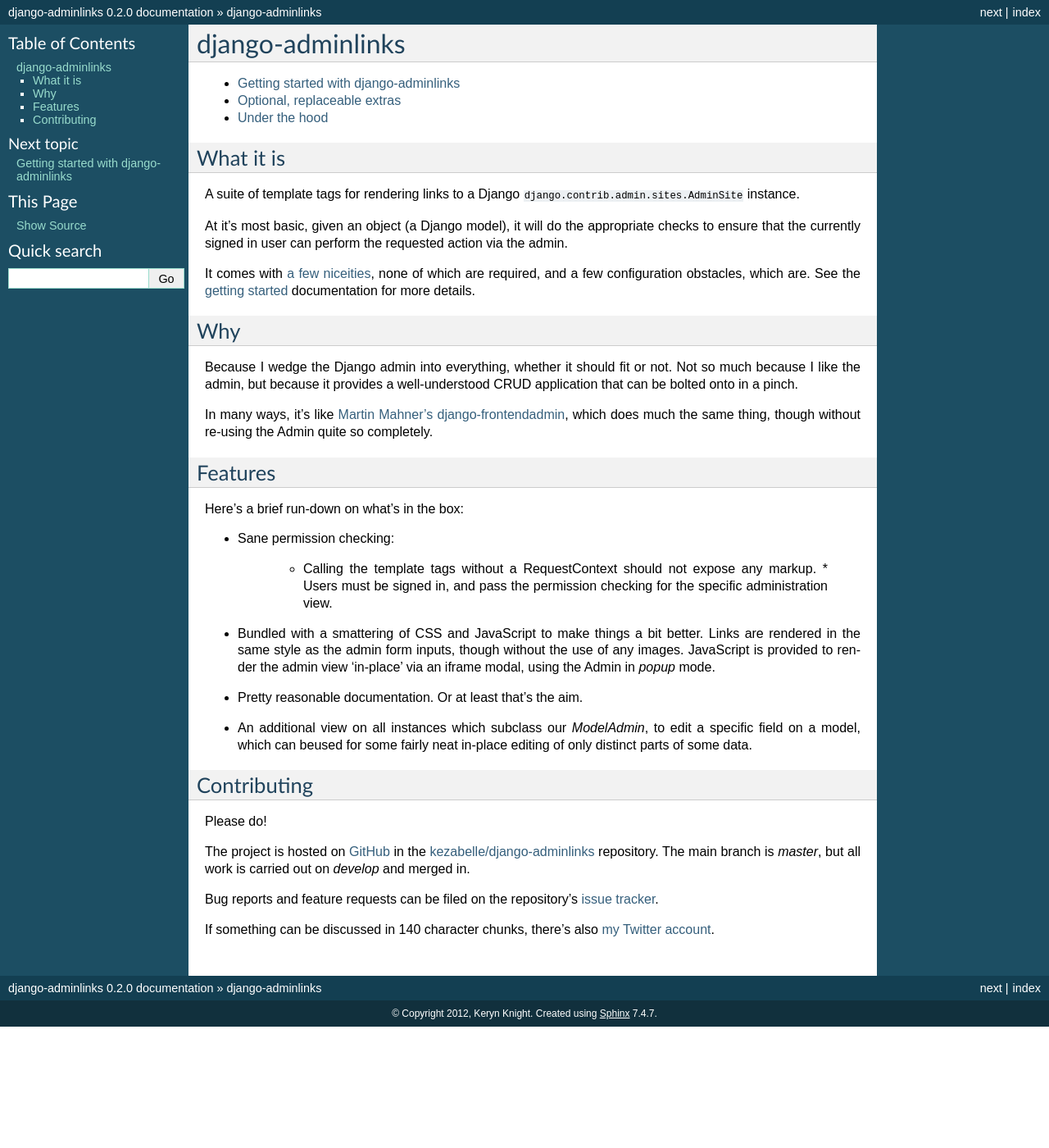
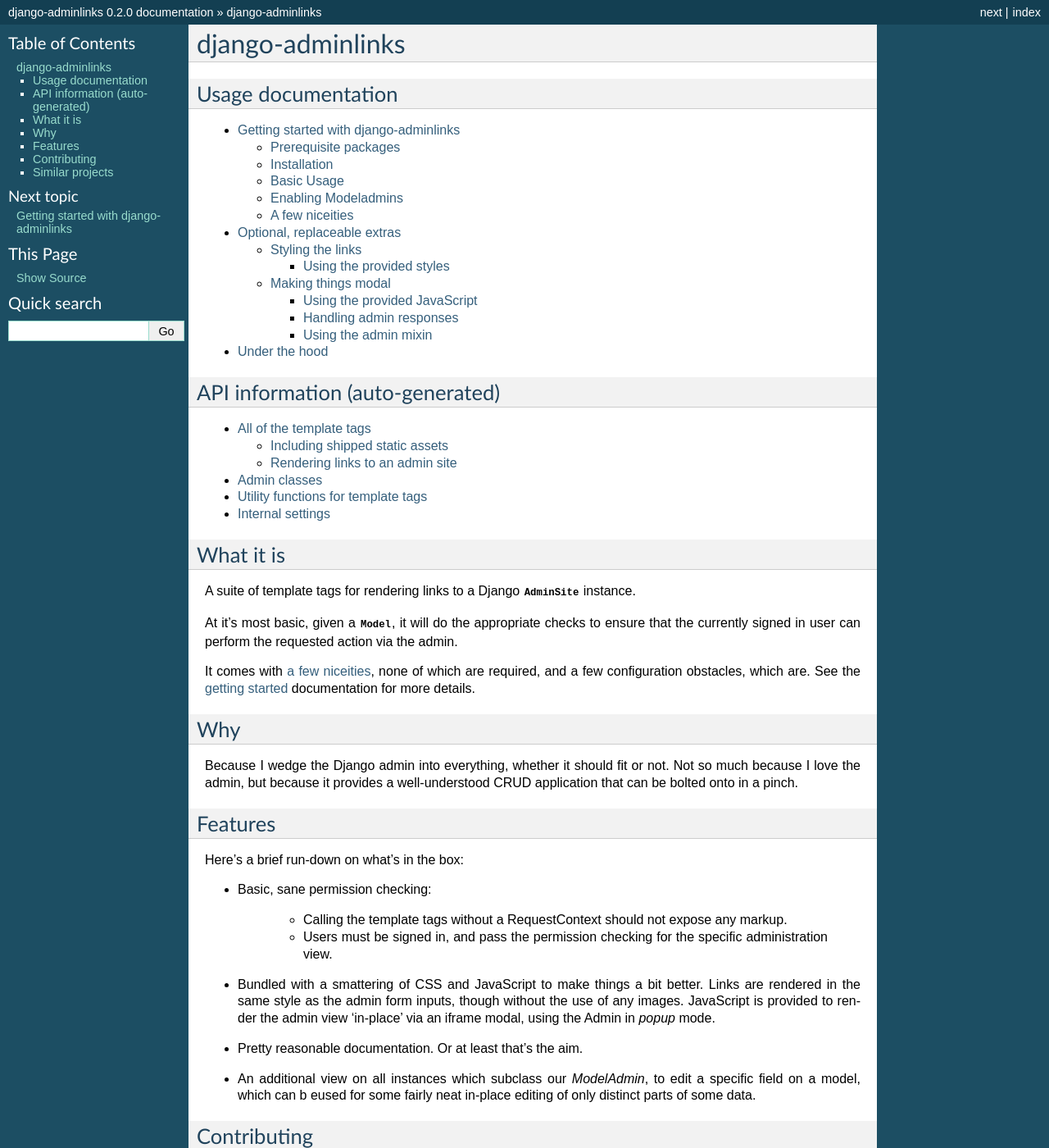
Before and after one commit to kezabelle/django-adminlinks, a Sphinx documentation site: the page built from docs/index.rst, in a window 1280 px wide and 1400 px high. Shown: the whole window at 82% size. Built offline with Sphinx 7.4.7, drawn with Linux system fonts in a browser that asks for light colours; cross-references to code outside the pages are shown as plain code; some of the changed text lies outside the part shown.

Commit message:
expanding documentation via api docs.

```diff
--- /dev/null
+++ b/docs/api/admin.rst
@@ -0,0 +1,9 @@
+Admin classes
+=============
+
+These provide additional functionality which may be depended on by
+`django-adminlinks` or related packages. See the
+:doc:`usage documentation <index>` for how to use.
+
+.. automodule:: adminlinks.admin
+    :members:
--- a/docs/api/templatetags.rst
+++ b/docs/api/templatetags.rst
@@ -11,10 +11,13 @@
 
     {% load adminlinks_assets %}
 
-Or if you're using Django 1.3 or better, you can do::
+Or to put just some of the available tags in your template namespace you can do::
 
     {% load render_adminlinks_js from adminlinks_assets %}
     {% load render_adminlinks_css from adminlinks_assets %}
+
+Asset tags
+^^^^^^^^^^
 
 .. automodule:: adminlinks.templatetags.adminlinks_assets
     :members:
@@ -26,12 +29,15 @@
 
     {% load adminlinks_buttons %}
 
-Or if you're using Django 1.3 or better, you can do::
+Or to put just some of the available tags in your template namespace you can do::
 
     {% load render_edit_button from adminlinks_buttons %}
     {% load render_changelist_button from adminlinks_buttons %}
 
 and so on.
 
+Link tags
+^^^^^^^^^
+
 .. automodule:: adminlinks.templatetags.adminlinks_buttons
     :members:
--- /dev/null
+++ b/docs/api/utils.rst
@@ -0,0 +1,5 @@
+Utility functions for template tags
+===================================
+
+.. automodule:: adminlinks.templatetags.utils
+    :members:
--- a/docs/conf.py
+++ b/docs/conf.py
@@ -247,4 +247,5 @@
     'python': ('http://python.readthedocs.org/en/latest/', None),
     'django': ('http://django.readthedocs.org/en/latest/', None),
     'sphinx': ('http://sphinx.readthedocs.org/en/latest/', None),
+    'classytags': ('http://django-classy-tags.readthedocs.org/en/latest/', None),
 }
--- a/docs/index.rst
+++ b/docs/index.rst
@@ -4,21 +4,35 @@
 django-adminlinks
 =================
 
+Usage documentation
+-------------------
+
 .. toctree::
-    :maxdepth: 2
-    :titlesonly:
+    :maxdepth: 3
 
     getting_started
     extras
     under_the_hood
 
+
+API information (auto-generated)
+--------------------------------
+
+.. toctree::
+    :maxdepth: 2
+
+    api/templatetags
+    api/admin
+    api/utils
+    api/constants
+
 What it is
 ----------
 
 A suite of template tags for rendering links to a Django
-:django:class:`django.contrib.admin.sites.AdminSite` instance.
+:class:`~django.contrib.admin.AdminSite` instance.
 
-At it's most basic, given an object (a Django model), it will do the
+At it's most basic, given a :class:`~django.db.models.Model`, it will do the
 appropriate checks to ensure that the currently signed in user can perform the
 requested action via the admin.
 
@@ -30,23 +44,19 @@
 ---
 
 Because I wedge the Django admin into everything, whether it should fit or not.
-Not so much because I like the admin, but because it provides a well-understood
+Not so much because I love the admin, but because it provides a well-understood
 CRUD application that can be bolted onto in a pinch.
 
-In many ways, it's like `Martin Mahner's django-frontendadmin`_, which does
-much the same thing, though without re-using the Admin quite so completely.
-
-.. _Martin Mahner's django-frontendadmin: https://github.com/bartTC/django-frontendadmin/
-.. _Yaco Sistemas' django-inplaceedit: https://github.com/Yaco-Sistemas/django-inplaceedit/
 Features
 --------
 
 Here's a brief run-down on what's in the box:
 
-* Sane permission checking:
+* Basic, sane permission checking:
 
     * Calling the template tags without a RequestContext should not expose any
-      markup.  * Users must be signed in, and pass the permission checking for
+      markup.
+    * Users must be signed in, and pass the permission checking for
       the specific administration view.
 
 * Bundled with a smattering of CSS and JavaScript to make things a bit better.
@@ -55,7 +65,7 @@
   'in-place' via an iframe modal, using the Admin in *popup* mode.
 * Pretty reasonable documentation. Or at least that's the aim.
 * An additional view on all instances which subclass our `ModelAdmin`, to edit
-  a specific field on a model, which can beused for some fairly neat in-place
+  a specific field on a model, which can b eused for some fairly neat in-place
   editing of only distinct parts of some data.
 
 .. _contributing:
@@ -73,7 +83,21 @@
 
 If something can be discussed in 140 character chunks, there's also `my Twitter account`_.
 
+Similar projects
+----------------
+
+In the course of writing this, I have become aware of other packages tackling
+the same sort of thing:
+
+  * `Martin Mahner's django-frontendadmin`_
+  * `Yaco Sistemas' django-inplaceedit`_
+
+If you're aware of any others working in the same space, let me know and I'll
+add them here.
+
 .. _GitHub: https://github.com/
 .. _kezabelle/django-adminlinks: https://github.com/kezabelle/django-adminlinks/
 .. _issue tracker: https://github.com/kezabelle/django-adminlinks/issues/
 .. _my Twitter account: https://twitter.com/kezabelle/
+.. _Martin Mahner's django-frontendadmin: https://github.com/bartTC/django-frontendadmin/
+.. _Yaco Sistemas' django-inplaceedit: https://github.com/Yaco-Sistemas/django-inplaceedit/
```
Also changed, not shown: docs/api/constants.rst (added, +10 -0 lines), 4 other files.
